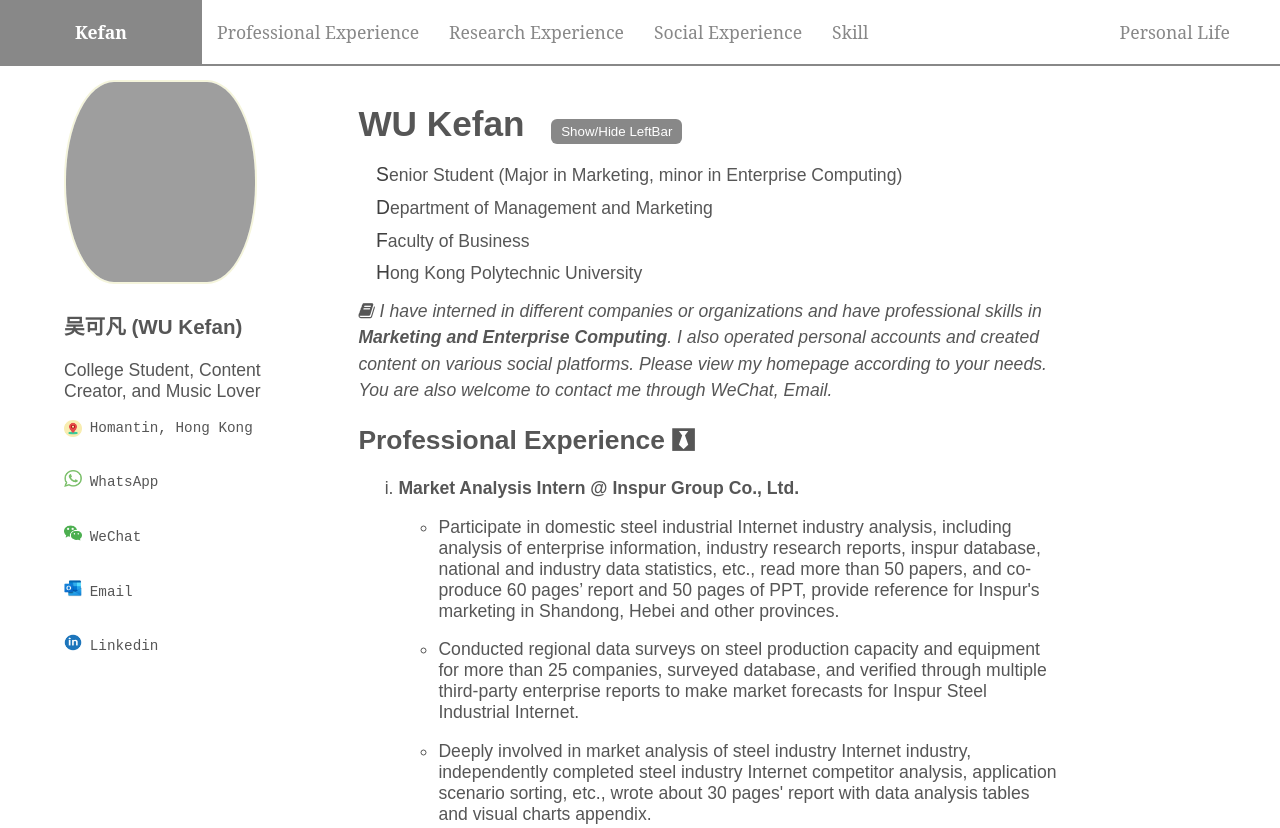
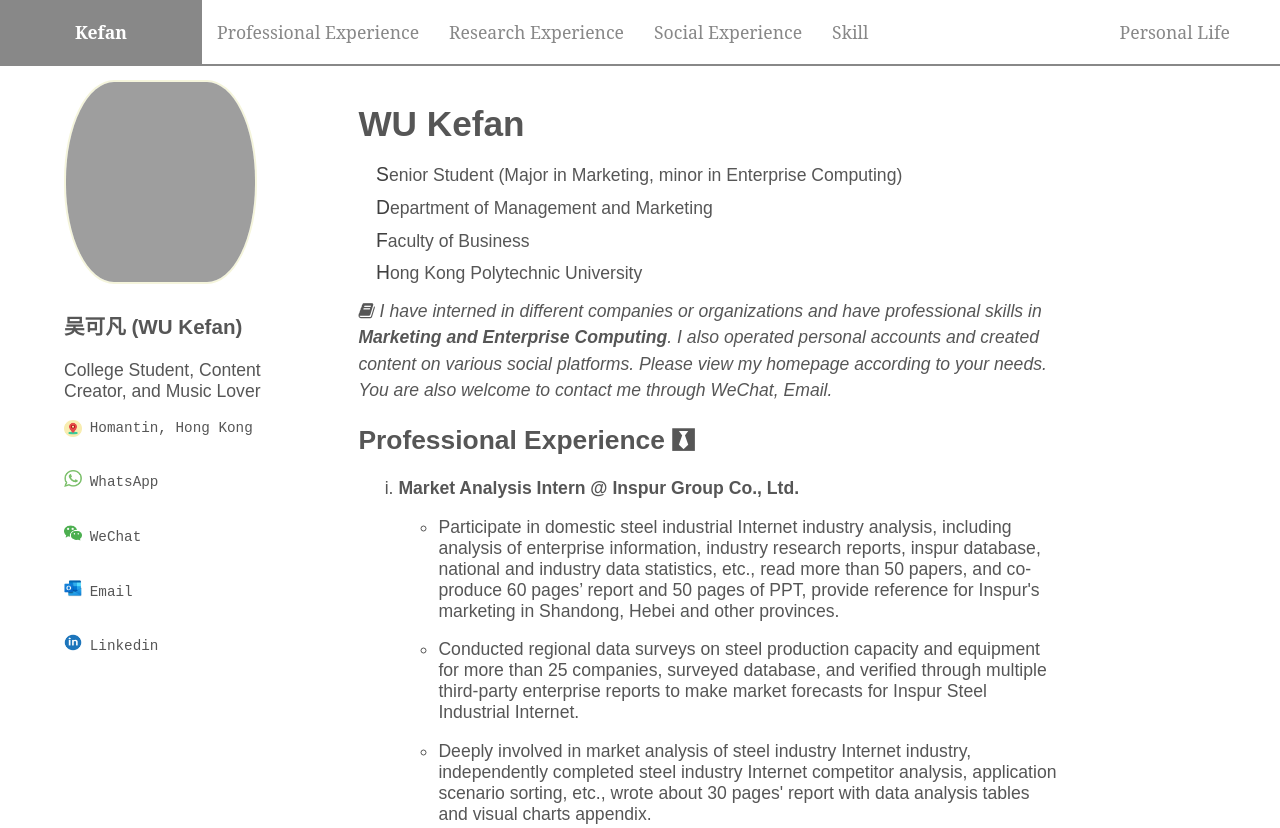
Before and after one commit to WU-Kefan/Kefan-WU, a plain HTML site: page index.html in a window 1280 px wide. Shown: the top 828 px of the page. Drawn offline with Linux system fonts and the light colour scheme; grey boxes are pictures that could not be loaded.

Commit message:
Update index.html

```diff
--- a/index.html
+++ b/index.html
@@ -228,7 +228,7 @@
     <div class="main" id="1">
         <div class="intro">
             <div class="basic">
-                <h1>WU Kefan<button id="button" type="button" onclick="func()">Show/Hide LeftBar</button></h1>
+                <h1>WU Kefan</h1>
 
                     <p class="title">Senior Student (Major in Marketing, minor in Enterprise Computing)</p>
                     <p class="title">Department of Management and Marketing</p>
```
